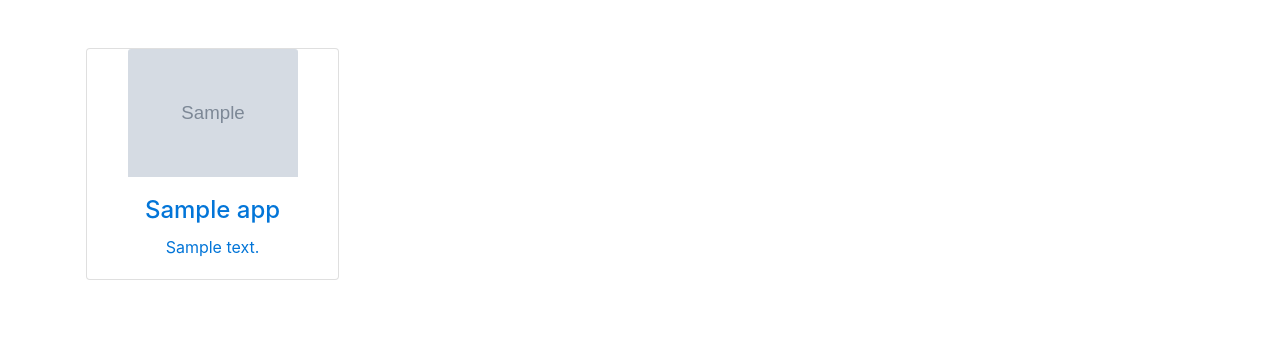
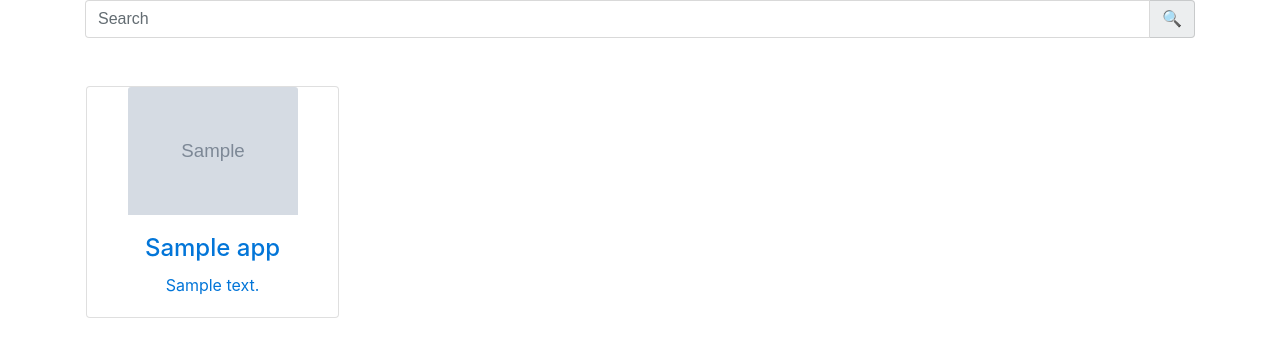
Before and after one commit to cosmosgenius/fortresstore, a Django app: template templates/core/appslist.html in a window 1280 px wide. Shown: the top 357 px of the page. Run offline with Django 3.2, Linux system fonts and the light colour scheme; the template is opened without the code that fills it: values that come from a table or form of the project are taken from there, others are empty; tables that the repository leaves empty hold one stand-in row (values such as "Sample post"); grey boxes marked "Sample" are stand-in pictures; some libraries are stand-ins or nearby versions.

Commit message:
Move searchbar to a component

```diff
--- a/templates/core/appslist.html
+++ b/templates/core/appslist.html
@@ -1,6 +1,9 @@
 {% extends "layout.html" %}
 
 {% block content %}
+    <section>
+        {% include 'core/partials/searchbar.html' %}
+    </section>
     <section class="row applist">
         {% for app in apps %}
             {% include "core/partials/appcard.html" with app=app %}
--- /dev/null
+++ b/templates/core/partials/searchbar.html
@@ -0,0 +1,8 @@
+<form action="search" method="GET">
+    <div class="form-group">
+        <div class="input-group">
+            <input type="search" name="q" class="form-control" id="search" placeholder="Search">
+            <input type="submit" value="🔍" class="input-group-addon"/>
+        </div>
+    </div>
+</form>
```
Also changed, not shown: templates/core/search.html (+3 -6 lines).
